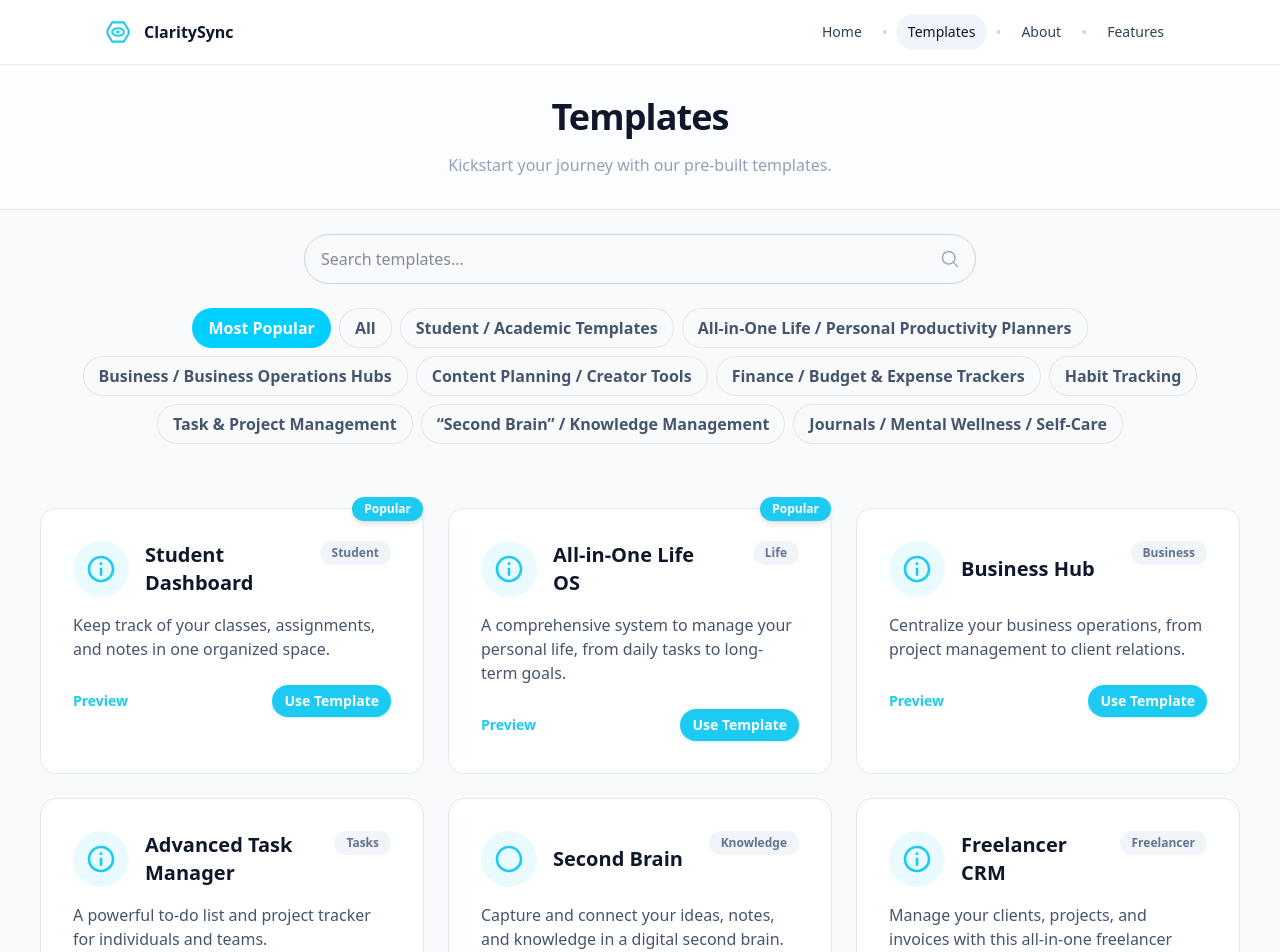
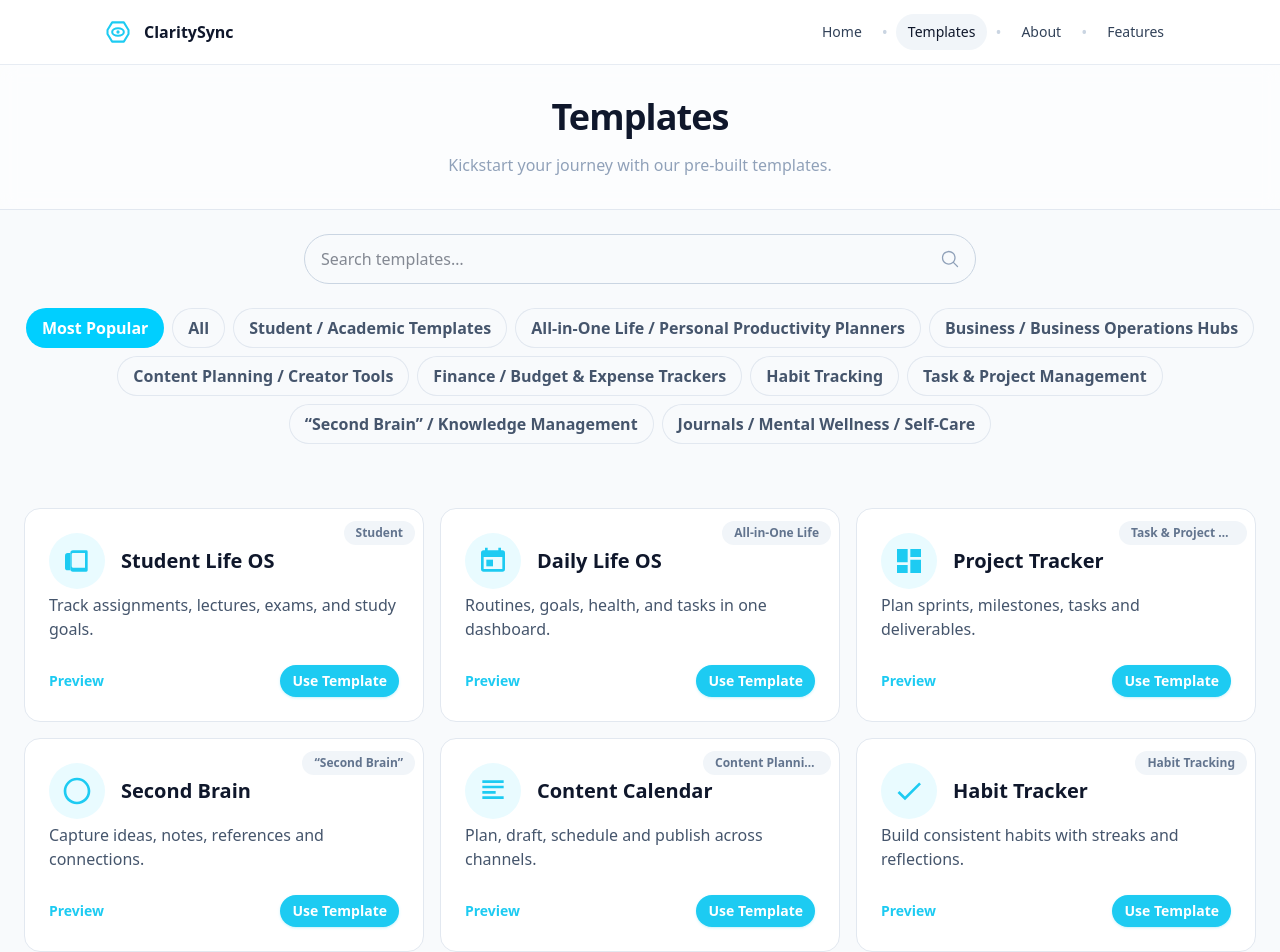
Before and after one commit to claritysyncio-lgtm/claritysync-backup, a Next.js app: page /templates in a window 1280 px wide. Shown: the top 952 px of the page. Built offline with nearby package versions, Linux system fonts and the light colour scheme.

Commit message:
Update template icons to more appropriate ones while keeping pale blue borders

```diff
--- a/src/app/templates/[id]/page.tsx
+++ b/src/app/templates/[id]/page.tsx
@@ -253,15 +253,15 @@ function CategoryPreview({ category }: { category: CategoryKey }) {
   switch (category) {
     case "tasks":
       return (
-        <div className={`h-full w-full ${accent.brandBg} bg-gradient-to-br ${accent.gradientFrom} ${accent.gradientTo} p-5`}>
-          <div className="grid grid-cols-3 gap-4 h-full">
+        <div className={`h-full w-full ${accent.brandBg} bg-gradient-to-br ${accent.gradientFrom} ${accent.gradientTo} p-8`}>
+          <div className="grid grid-cols-3 gap-6 h-full">
             {["Backlog", "In Progress", "Done"].map((col) => (
-              <div key={col} className="rounded-lg bg-white/90 border border-slate-200 p-3 shadow-sm">
-                <div className={`text-xs font-semibold ${accent.brand}`}>{col}</div>
-                <div className="mt-2 space-y-2">
-                  <div className="h-8 rounded-md bg-slate-100" />
-                  <div className="h-8 rounded-md bg-slate-100" />
-                  <div className="h-8 rounded-md bg-slate-100" />
+              <div key={col} className="rounded-lg bg-white/90 border border-slate-200 p-5 shadow-sm">
+                <div className={`text-sm font-semibold ${accent.brand}`}>{col}</div>
+                <div className="mt-3 space-y-3">
+                  <div className="h-12 rounded-md bg-slate-100" />
+                  <div className="h-12 rounded-md bg-slate-100" />
+                  <div className="h-12 rounded-md bg-slate-100" />
                 </div>
               </div>
             ))}
@@ -270,124 +270,15 @@ function CategoryPreview({ category }: { category: CategoryKey }) {
       );
     case "habit":
       return (
-        <div className={`h-full w-full ${accent.brandBg} bg-gradient-to-br ${accent.gradientFrom} ${accent.gradientTo} p-6`}>
-          <div className="grid grid-cols-7 gap-2">
+        <div className={`h-full w-full ${accent.brandBg} bg-gradient-to-br ${accent.gradientFrom} ${accent.gradientTo} p-8`}>
+          <div className="grid grid-cols-7 gap-3">
             {Array.from({ length: 28 }).map((_, i) => (
               <div key={i} className="aspect-square rounded-md bg-white/80 border border-slate-200 flex items-center justify-center">
-                <div className="h-3 w-3 rounded-full bg-rose-300" />
+                <div className="h-5 w-5 rounded-full bg-rose-300" />
               </div>
             ))}
           </div>
-          <div className="mt-4 text-xs text-slate-500">Daily habit grid with streak markers</div>
-        </div>
-      );
-    case "finance":
-      return (
-        <div className={`h-full w-full ${accent.brandBg} bg-gradient-to-br ${accent.gradientFrom} ${accent.gradientTo} p-6`}>
-          <div className="grid grid-cols-3 gap-4">
-            {["Income", "Expenses", "Savings"].map((k) => (
-              <div key={k} className="rounded-lg bg-white/90 border border-slate-200 p-4 shadow-sm">
-                <div className="text-xs text-slate-500">{k}</div>
-                <div className={`mt-1 text-xl font-bold ${accent.brand}`}>$1,2{k === "Expenses" ? 3 : 8}0</div>
-              </div>
-            ))}
-          </div>
-          <div className="mt-4 rounded-lg bg-white/90 border border-slate-200 p-4 shadow-sm">
-            <div className={`text-xs font-semibold ${accent.brand}`}>Monthly Trend</div>
-            <div className="mt-2 h-24 rounded-md bg-slate-100" />
-          </div>
-        </div>
-      );
-    case "content":
-      return (
-        <div className={`h-full w-full ${accent.brandBg} bg-gradient-to-br ${accent.gradientFrom} ${accent.gradientTo} p-5`}>
-          <div className="grid grid-cols-7 gap-2">
-            {Array.from({ length: 21 }).map((_, i) => (
-              <div key={i} className="h-16 rounded-md bg-white/90 border border-slate-200 p-2">
-                <div className="h-2 w-10 rounded bg-fuchsia-200" />
-                <div className="mt-2 h-2 w-6 rounded bg-slate-200" />
-              </div>
-            ))}
-          </div>
-          <div className="mt-3 text-xs text-slate-500">Editorial calendar with scheduled posts</div>
-        </div>
-      );
-    case "business":
-      return (
-        <div className={`h-full w-full ${accent.brandBg} bg-gradient-to-br ${accent.gradientFrom} ${accent.gradientTo} p-6`}>
-          <div className="grid grid-cols-2 gap-4">
-            <div className="rounded-lg bg-white/90 border border-slate-200 p-4 shadow-sm">
-              <div className={`text-xs font-semibold ${accent.brand}`}>OKRs</div>
-              <div className="mt-3 h-2 w-full rounded bg-slate-100" />
-              <div className="mt-2 h-2 w-5/6 rounded bg-slate-100" />
-            </div>
-            <div className="rounded-lg bg-white/90 border border-slate-200 p-4 shadow-sm">
-              <div className="text-xs text-slate-500">Hiring Pipeline</div>
-              <div className="mt-2 space-y-2">
-                <div className="h-6 rounded bg-slate-100" />
-                <div className="h-6 rounded bg-slate-100" />
-                <div className="h-6 rounded bg-slate-100" />
-              </div>
-            </div>
-          </div>
-        </div>
-      );
-    case "student":
-      return (
-        <div className={`h-full w-full ${accent.brandBg} bg-gradient-to-br ${accent.gradientFrom} ${accent.gradientTo} p-6`}>
-          <div className="grid grid-cols-4 gap-3">
-            {Array.from({ length: 8 }).map((_, i) => (
-              <div key={i} className="rounded-lg bg-white/90 border border-slate-200 p-3">
-                <div className="h-2 w-16 rounded bg-sky-200" />
-                <div className="mt-2 h-2 w-10 rounded bg-slate-200" />
-              </div>
-            ))}
-          </div>
-          <div className="mt-3 text-xs text-slate-500">Classes, assignments, and exams</div>
-        </div>
-      );
-    case "life":
-      return (
-        <div className={`h-full w-full ${accent.brandBg} bg-gradient-to-br ${accent.gradientFrom} ${accent.gradientTo} p-6`}>
-          <div className="grid grid-cols-3 gap-4">
-            <div className="rounded-lg bg-white/90 border border-slate-200 p-4 shadow-sm">
-              <div className={`text-xs text-slate-500`}>Routines</div>
-              <div className="mt-2 h-2 w-full rounded bg-slate-100" />
-              <div className="mt-2 h-2 w-5/6 rounded bg-slate-100" />
-            </div>
-            <div className="rounded-lg bg-white/90 border border-slate-200 p-4 shadow-sm">
-              <div className={`text-xs text-slate-500`}>Goals</div>
-              <div className="mt-2 h-16 rounded bg-slate-100" />
-            </div>
-            <div className="rounded-lg bg-white/90 border border-slate-200 p-4 shadow-sm">
-              <div className={`text-xs text-slate-500`}>Health</div>
-              <div className="mt-2 h-16 rounded bg-slate-100" />
-            </div>
-          </div>
-        </div>
-      );
-    case "secondBrain":
-      return (
-        <div className={`h-full w-full ${accent.brandBg} bg-gradient-to-br ${accent.gradientFrom} ${accent.gradientTo} p-6`}>
-          <div className="rounded-lg bg-white/90 border border-slate-200 p-4 shadow-sm">
-            <div className={`text-xs font-semibold ${accent.brand}`}>Graph of Notes</div>
-            <div className="mt-3 grid grid-cols-6 gap-3">
-              {Array.from({ length: 18 }).map((_, i) => (
-                <div key={i} className="h-6 rounded-full bg-violet-200" />
-              ))}
-            </div>
-            <div className="mt-4 h-20 rounded-md bg-slate-100" />
-          </div>
-        </div>
-      );
-    case "journals":
-      return (
-        <div className={`h-full w-full ${accent.brandBg} bg-gradient-to-br ${accent.gradientFrom} ${accent.gradientTo} p-6`}>
-          <div className="rounded-lg bg-white/90 border border-slate-200 p-4 shadow-sm">
-            <div className={`text-xs font-semibold ${accent.brand}`}>Daily Prompt</div>
-            <div className="mt-2 h-24 rounded-md bg-slate-50 border border-slate-200" />
-            <div className="mt-3 text-xs text-slate-500">Mood, gratitude, and reflection</div>
-          </div>
+          <div className="mt-6 text-sm text-slate-500">Daily habit grid with streak markers</div>
         </div>
       );
   }
@@ -407,7 +298,7 @@ export default async function TemplateDetailPage({ params }: { params: { id: str
     <div className="min-h-screen bg-slate-50">
       {/* Top bar */}
       <div className="border-b border-slate-200 bg-white/60 backdrop-blur">
-        <div className="max-w-6xl mx-auto px-6 sm:px-8 lg:px-10 py-6 flex items-center justify-between">
+        <div className="max-w-7xl mx-auto px-2 sm:px-4 lg:px-6 py-6 flex items-center justify-between">
           <div>
             <h1 className="text-2xl font-bold text-slate-900">{template!.title}</h1>
             <span className={`inline-flex items-center mt-1 rounded-full px-2.5 py-0.5 text-xs font-semibold ${accent.pill}`}>
@@ -429,13 +320,11 @@ export default async function TemplateDetailPage({ params }: { params: { id: str
       </div>
 
       {/* Content */}
-      <div className="max-w-6xl mx-auto px-6 sm:px-8 lg:px-10 py-10 grid grid-cols-1 lg:grid-cols-3 gap-8">
-        {/* Preview mock */}
-        <div className="lg:col-span-2">
-          <div className={`aspect-[16/10] w-full overflow-hidden rounded-xl border ${accent.ring} ring-1 bg-white shadow-sm`}>
+        <div className="max-w-7xl mx-auto px-2 sm:px-4 lg:px-6 py-10 grid grid-cols-1 lg:grid-cols-3 gap-6">
+          {/* Preview mock */}
+          <div className="lg:col-span-2">
             <CategoryPreview category={template!.category} />
           </div>
-        </div>
 
         {/* Details */}
         <aside className="lg:col-span-1">
--- a/src/app/templates/page.tsx
+++ b/src/app/templates/page.tsx
@@ -30,51 +30,121 @@ const SecondBrainIcon: FC<SVGProps<SVGSVGElement>> = (props) => (
   </svg>
 );
 
-const slugify = (s: string) =>
-  s
-    .toLowerCase()
-    .replace(/[^a-z0-9\s-]/g, "")
-    .trim()
-    .replace(/\s+/g, "-");
+// New icons for templates
+
+const BookIcon: FC<SVGProps<SVGSVGElement>> = (props) => (
+  <svg xmlns="http://www.w3.org/2000/svg" fill="currentColor" viewBox="0 0 24 24" {...props}>
+    <path d="M19 4H9a2 2 0 00-2 2v12a2 2 0 002 2h10a1 1 0 001-1V5a1 1 0 00-1-1zM9 6h9v11H9a1 1 0 01-1-1V7a1 1 0 011-1z" />
+    <path d="M7 6H5a2 2 0 00-2 2v9a2 2 0 002 2h2V6z" />
+  </svg>
+);
+
+const CalendarIcon: FC<SVGProps<SVGSVGElement>> = (props) => (
+  <svg xmlns="http://www.w3.org/2000/svg" fill="currentColor" viewBox="0 0 24 24" {...props}>
+    <path d="M7 11h5v5H7z" />
+    <path d="M19 4h-1V2h-2v2H8V2H6v2H5a2 2 0 00-2 2v12a2 2 0 002 2h14a2 2 0 002-2V6a2 2 0 00-2-2zm0 14H5V9h14z" />
+  </svg>
+);
+
+const ProjectIcon: FC<SVGProps<SVGSVGElement>> = (props) => (
+  <svg xmlns="http://www.w3.org/2000/svg" fill="currentColor" viewBox="0 0 24 24" {...props}>
+    <path d="M3 13h8V3H3v10zm0 8h8v-6H3v6zm10 0h8v-10h-8v10zm0-18v6h8V3h-8z" />
+  </svg>
+);
+
+const ContentIcon: FC<SVGProps<SVGSVGElement>> = (props) => (
+  <svg xmlns="http://www.w3.org/2000/svg" fill="currentColor" viewBox="0 0 24 24" {...props}>
+    <path d="M4 4h16v2H4zM4 8h16v2H4zM4 12h10v2H4zM4 16h16v2H4z" />
+  </svg>
+);
+
+const HabitIcon: FC<SVGProps<SVGSVGElement>> = (props) => (
+  <svg xmlns="http://www.w3.org/2000/svg" fill="currentColor" viewBox="0 0 24 24" {...props}>
+    <path d="M9 16.17L4.83 12l-1.42 1.41L9 19 21 7l-1.41-1.41z" />
+  </svg>
+);
+
+const BusinessIcon: FC<SVGProps<SVGSVGElement>> = (props) => (
+  <svg xmlns="http://www.w3.org/2000/svg" fill="currentColor" viewBox="0 0 24 24" {...props}>
+    <path d="M3 13h2v-2H3v2zm0 4h2v-2H3v2zm0-8h2V7H3v2zm4 8h14v-2H7v2zm0-4h14v-2H7v2zm0-6v2h14V7H7z" />
+  </svg>
+);
+
+const FinanceIcon: FC<SVGProps<SVGSVGElement>> = (props) => (
+  <svg xmlns="http://www.w3.org/2000/svg" fill="currentColor" viewBox="0 0 24 24" {...props}>
+    <path d="M12 1L3 5v6c0 5 3 9 9 9s9-4 9-9V5l-9-4zM7 11h10v2H7v-2z" />
+  </svg>
+);
+
+const JournalIcon: FC<SVGProps<SVGSVGElement>> = (props) => (
+  <svg xmlns="http://www.w3.org/2000/svg" fill="currentColor" viewBox="0 0 24 24" {...props}>
+    <path d="M6 2h9a2 2 0 012 2v16a2 2 0 01-2 2H6a2 2 0 01-2-2V4a2 2 0 012-2zM8 6h5v2H8V6z" />
+  </svg>
+);
 
 const TEMPLATES = [
   {
-    name: "Student Dashboard",
-    description: "Keep track of your classes, assignments, and notes in one organized space.",
+    name: "Student Life OS",
+    description: "Track assignments, lectures, exams, and study goals.",
     category: "Student",
-    Icon: GenericIcon,
-    isPopular: true,
+    Icon: BookIcon,
+    isPopular: false,
   },
   {
-    name: "All-in-One Life OS",
-    description: "A comprehensive system to manage your personal life, from daily tasks to long-term goals.",
-    category: "Life",
-    Icon: GenericIcon,
-    isPopular: true,
+    name: "Daily Life OS",
+    description: "Routines, goals, health, and tasks in one dashboard.",
+    category: "All-in-One Life",
+    Icon: CalendarIcon,
+    isPopular: false,
   },
   {
-    name: "Business Hub",
-    description: "Centralize your business operations, from project management to client relations.",
-    category: "Business",
-    Icon: GenericIcon,
-  },
-  {
-    name: "Advanced Task Manager",
-    description: "A powerful to-do list and project tracker for individuals and teams.",
-    category: "Tasks",
-    Icon: GenericIcon,
+    name: "Project Tracker",
+    description: "Plan sprints, milestones, tasks and deliverables.",
+    category: "Task & Project Management",
+    Icon: ProjectIcon,
+    isPopular: false,
   },
   {
     name: "Second Brain",
-    description: "Capture and connect your ideas, notes, and knowledge in a digital second brain.",
-    category: "Knowledge",
+    description: "Capture ideas, notes, references and connections.",
+    category: "“Second Brain”",
     Icon: SecondBrainIcon,
+    isPopular: false,
   },
   {
-    name: "Freelancer CRM",
-    description: "Manage your clients, projects, and invoices with this all-in-one freelancer toolkit.",
-    category: "Freelancer",
-    Icon: GenericIcon,
+    name: "Content Calendar",
+    description: "Plan, draft, schedule and publish across channels.",
+    category: "Content Planning",
+    Icon: ContentIcon,
+    isPopular: false,
+  },
+  {
+    name: "Habit Tracker",
+    description: "Build consistent habits with streaks and reflections.",
+    category: "Habit Tracking",
+    Icon: HabitIcon,
+    isPopular: false,
+  },
+  {
+    name: "Startup Operations Hub",
+    description: "Company wiki, OKRs, projects, and hiring pipeline.",
+    category: "Business",
+    Icon: BusinessIcon,
+    isPopular: false,
+  },
+  {
+    name: "Budget & Expenses",
+    description: "Monthly budgets, categories and expense tracking.",
+    category: "Finance",
+    Icon: FinanceIcon,
+    isPopular: false,
+  },
+  {
+    name: "Wellness Journal",
+    description: "Mood tracker, prompts, and gratitude reflections.",
+    category: "Journals",
+    Icon: JournalIcon,
+    isPopular: false,
   },
 ];
 
@@ -92,11 +162,18 @@ const FILTERS = [
   "Journals / Mental Wellness / Self-Care",
 ];
 
+const slugify = (s: string) =>
+  s
+    .toLowerCase()
+    .replace(/[^a-z0-9\s-]/g, "")
+    .trim()
+    .replace(/\s+/g, "-");
+
 export default function TemplatesPage() {
   return (
     <div className="min-h-screen bg-slate-50">
       <div className="border-b border-slate-200 bg-white/60 backdrop-blur">
-        <div className="max-w-7xl mx-auto px-6 sm:px-8 lg:px-10 py-8">
+        <div className="max-w-7xl mx-auto px-2 sm:px-4 lg:px-6 py-8">
           <div className="text-center">
             <h1 className="text-3xl md:text-4xl font-extrabold tracking-tight text-slate-900">
               Templates
@@ -107,7 +184,7 @@ export default function TemplatesPage() {
           </div>
         </div>
       </div>
-      <div className="max-w-7xl mx-auto px-6 sm:px-8 lg:px-10 py-6">
+        <div className="max-w-7xl mx-auto px-2 sm:px-4 lg:px-6 py-6">
           <div className="relative max-w-2xl mx-auto mb-6">
             <input
               type="search"
@@ -116,7 +193,7 @@ export default function TemplatesPage() {
             />
             <SearchIcon className="absolute top-1/2 right-4 -translate-y-1/2 h-5 w-5 text-slate-400" />
           </div>
-        <div className="flex flex-wrap justify-center gap-2">
+          <div className="flex flex-wrap justify-center gap-2" style={{ marginTop: '0.5rem' }}>
             {FILTERS.map((filter, index) => (
               <button
                 key={filter}
@@ -133,41 +210,41 @@ export default function TemplatesPage() {
         </div>
 
       {/* Content */}
-      <div className="max-w-7xl mx-auto px-6 sm:px-8 lg:px-10 py-10">
-        <div className="grid grid-cols-1 sm:grid-cols-2 lg:grid-cols-3 gap-6">
+      <div className="max-w-7xl mx-auto px-2 sm:px-4 lg:px-6 py-10">
+        <div className="grid grid-cols-1 sm:grid-cols-2 lg:grid-cols-3 gap-4">
           {TEMPLATES.map((template) => (
             <div
               key={template.name}
-            className="group relative block p-8 bg-white rounded-2xl border border-slate-200 hover:border-slate-300 hover:shadow-sm transition-all"
+            className="group relative flex flex-col p-6 bg-white rounded-2xl border border-slate-200 hover:border-slate-300 hover:shadow-sm transition-all"
             >
               {template.isPopular && (
                 <div className="absolute top-0 right-0 -translate-y-1/2 bg-[#1dcbf2] text-white text-xs font-bold px-3 py-1 rounded-full shadow-md z-10">
                   Popular
                 </div>
               )}
-              <div className="absolute top-8 right-8 rounded-full bg-slate-100 px-3 py-1 text-xs font-semibold text-slate-500">
+              <div className="absolute top-3 right-2 rounded-full bg-slate-100 px-3 py-1 text-xs font-semibold text-slate-500 max-w-[8rem] truncate text-ellipsis overflow-hidden">
                 {template.category}
               </div>
-              <div className="flex items-center gap-4 mb-4">
+              <div className="flex flex-col gap-1 mb-4">
+                <div className="flex items-center gap-4">
                   <div className="p-3 bg-[#e9fbff] rounded-full">
                     <template.Icon className="h-8 w-8 text-[#1dcbf2]" />
                   </div>
-                <div className="mr-24">
                   <h3 className="text-xl font-semibold text-slate-900">
                     <Link href={`/templates/${slugify(template.name)}`} className="hover:text-[#18b5d7]">
                       {template.name}
                     </Link>
                   </h3>
                 </div>
+                <p className="text-slate-600">{template.description}</p>
               </div>
-              <p className="text-slate-600 mb-4">{template.description}</p>
               <div className="flex justify-between items-center mt-auto pt-2">
                 <div className="text-sm font-semibold text-[#1dcbf2]">
                   Preview
                 </div>
-                <div className="rounded-full bg-[#1dcbf2] px-3 py-1.5 text-sm font-semibold text-white shadow-sm shadow-[rgba(29,203,242,0.2)] transition-colors group-hover:bg-[hsl(191,89%,46%)]">
+                <Link href={`/templates/${slugify(template.name)}`} className="rounded-full bg-[#1dcbf2] px-3 py-1.5 text-sm font-semibold text-white shadow-sm shadow-[rgba(29,203,242,0.2)] transition-colors group-hover:bg-[hsl(191,89%,46%)]">
                   Use Template
-                </div>
+                </Link>
               </div>
             </div>
           ))}
```
Also changed, not shown: 3 other files (tests, documents, lock files or other folders). Lines whose indentation alone changed are shown as unchanged.
